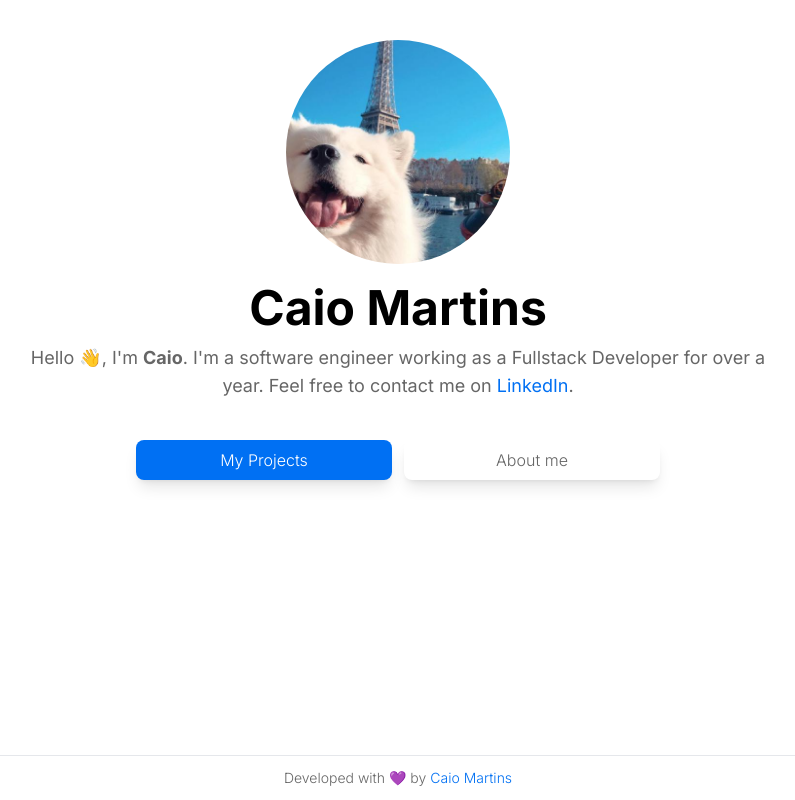
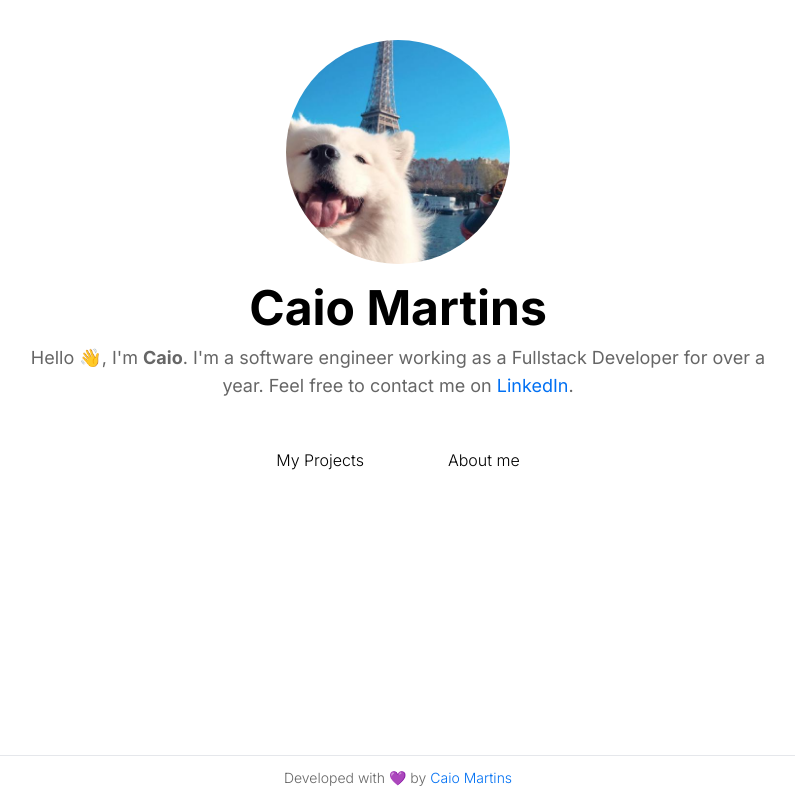
Before and after one commit to caiomartins1/caio.io, a Next.js app: page / in a window 1280 px wide. Shown: the whole page, without its empty margins (242-1037 px from the left). Built offline with nearby package versions, Linux system fonts and the light colour scheme.

Commit message:
github and contact variants

```diff
--- a/components/Button.tsx
+++ b/components/Button.tsx
@@ -1,27 +1,38 @@
 import Link from 'next/link';
 import classnames from 'classnames';
+import { FaGithub } from 'react-icons/fa';
+
+type ButtonType = 'primary' | 'secondary' | 'github' | 'contact';
 
 interface ButtonProps {
   text: string;
   to: string;
-  primary?: boolean;
-  secondary?: boolean;
+  type: ButtonType;
 }
 
-export default function Button({ text, to, primary, secondary }: ButtonProps) {
+export default function Button({ text, to, type }: ButtonProps) {
   return (
+    <>
       <Link href={to}>
         <a
           className={classnames(
-          'px-9 py-2 font-light rounded-lg shadow-lg hover:shadow-xl transition-shadow min-w-[16rem] text-center duration-300',
+            'px-9 py-2 font-light rounded-lg  text-center',
             {
-            'bg-cta-blue-300 text-white': primary,
-            'bg-white text-brand-grey-300': secondary,
+              'bg-cta-blue-300 text-white min-w-[16rem] shadow-lg  hover:shadow-xl transition-shadow duration-300':
+                type === 'primary',
+              'bg-white text-brand-grey-300 min-w-[16rem] shadow-lg  hover:shadow-xl transition-shadow duration-300':
+                type === 'secondary',
+              'flex items-center gap-2 text-white bg-black border hover:text-gray-700 hover:bg-white hover:border-gray-700 transition-colors':
+                type === 'github',
+              'text-gray-700 border hover:text-gray-700 hover:bg-white hover:border-gray-700 transition-colors':
+                type === 'contact',
             },
           )}
         >
+          {type === 'github' && <FaGithub />}
           {text}
         </a>
       </Link>
+    </>
   );
 }
```
Lines whose indentation alone changed are shown as unchanged.
